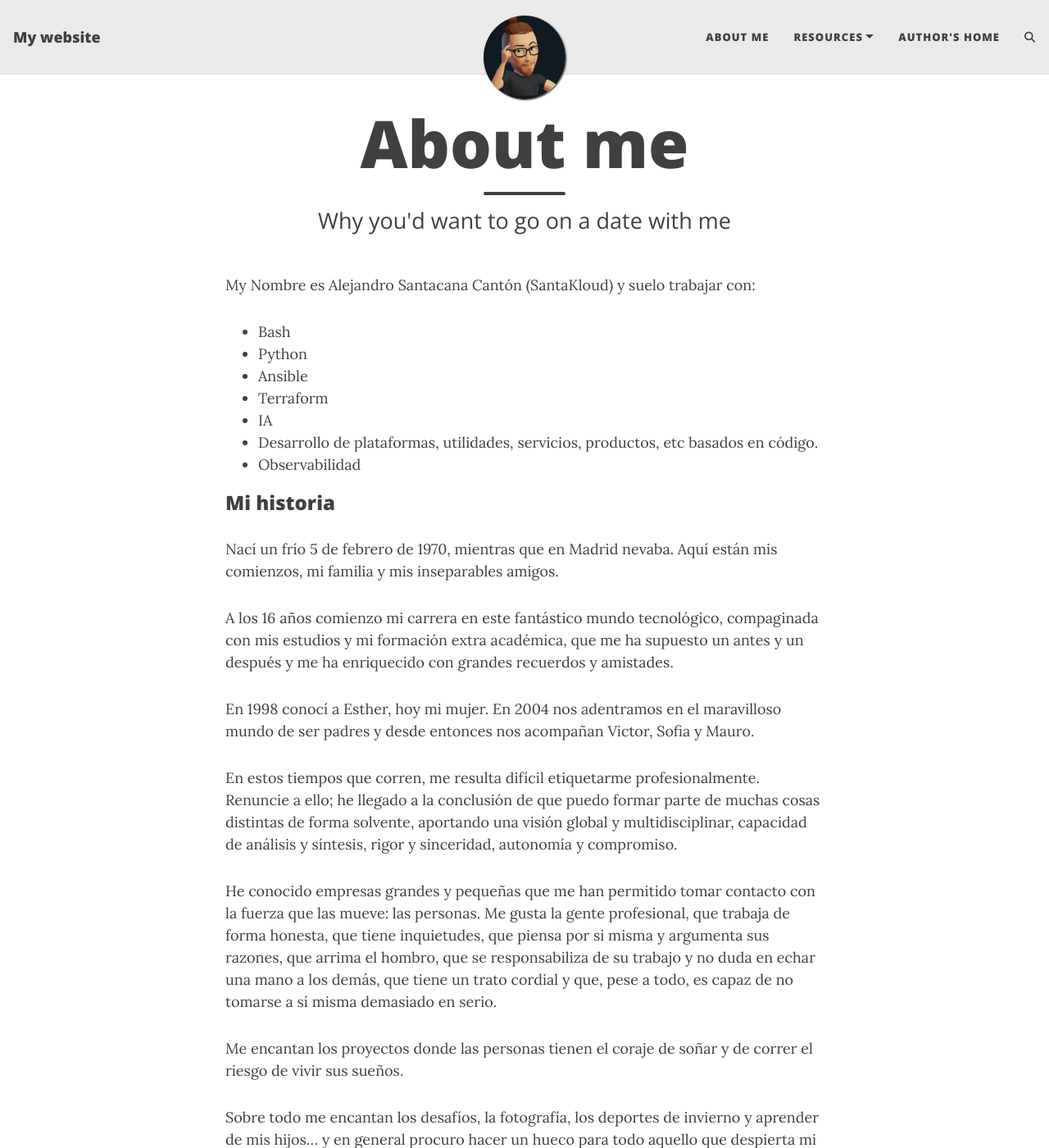
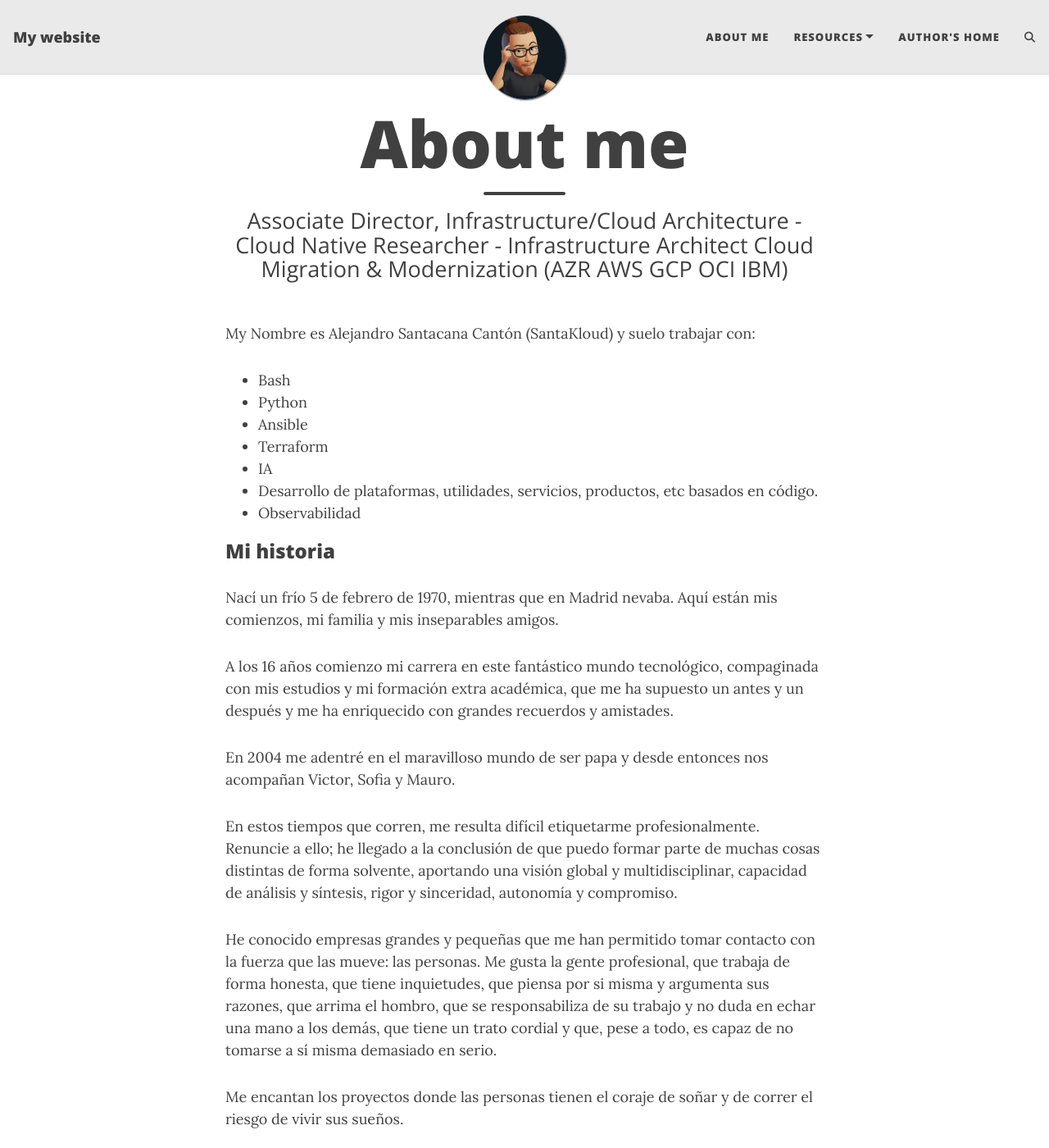
Before and after one commit to santakloud/santakloud.github.io, a Jekyll site: the page built from aboutme.md, in a window 1280 px wide and 1400 px high. Shown: the whole window at 82% size. Built offline with Jekyll 4.4.1, drawn with Linux system fonts in a browser that asks for light colours; comment, search, counter and statistics services are not loaded.

Commit message:
Build: tema blog beauty Jekyll

```diff
--- a/aboutme.md
+++ b/aboutme.md
@@ -1,7 +1,7 @@
 ---
 layout: page
 title: About me
-subtitle: Why you'd want to go on a date with me
+subtitle: Associate Director, Infrastructure/Cloud Architecture - Cloud Native Researcher - Infrastructure Architect Cloud Migration & Modernization (AZR AWS GCP OCI IBM)
 ---
 
 My Nombre es Alejandro Santacana Cantón (SantaKloud) y suelo trabajar con:
@@ -21,7 +21,7 @@ Nací un frío 5 de febrero de 1970, mientras que en Madrid nevaba. Aquí están
 
 A los 16 años comienzo mi carrera en este fantástico mundo tecnológico, compaginada con mis estudios y mi formación extra académica, que me ha supuesto un antes y un después y me ha enriquecido con grandes recuerdos y amistades.
 
-En 1998 conocí a Esther, hoy mi mujer. En 2004 nos adentramos en el maravilloso mundo de ser padres y desde entonces nos acompañan Victor, Sofia y Mauro.
+En 2004 me adentré en el maravilloso mundo de ser papa y desde entonces nos acompañan Victor, Sofia y Mauro.
 
 En estos tiempos que corren, me resulta difícil etiquetarme profesionalmente. Renuncie a ello; he llegado a la conclusión de que puedo formar parte de muchas cosas distintas de forma solvente, aportando una visión global y multidisciplinar, capacidad de análisis y síntesis, rigor y sinceridad, autonomía y compromiso.
 
```
